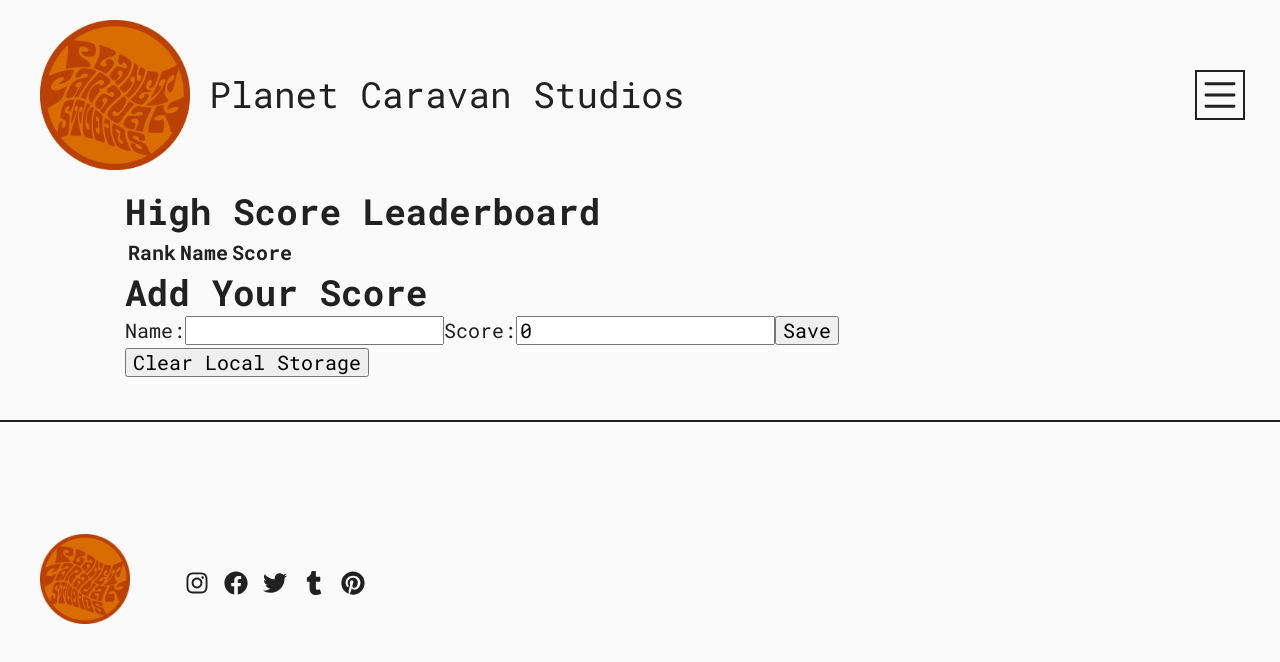
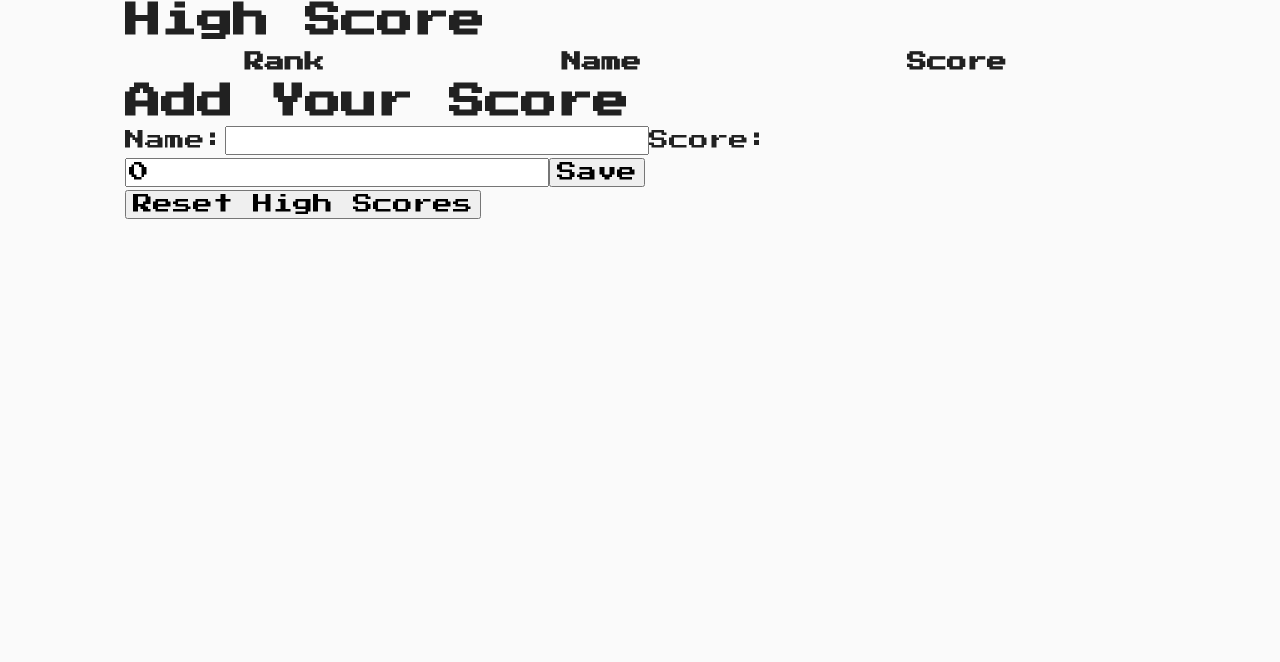
Before and after one commit to alecr-thegrovery/onepass-foursquare, a Next.js app: page / in a window 1280 px wide. Shown: the top 662 px of the page. Built offline with nearby package versions, Linux system fonts and the light colour scheme.

Commit message:
style updates

```diff
--- a/components/LeaderBoard/LeaderBoard.js
+++ b/components/LeaderBoard/LeaderBoard.js
@@ -12,8 +12,13 @@ import componentStyles from './styles.module.scss'
 
 export default function LeaderBoard({
     //Props
-  children, id, image, title,
-  previewText, author, date
+    children,
+    id,
+    image,
+    title,
+    previewText,
+    author,
+    date
 }) {
 
     //JS Goes Here
@@ -43,9 +48,13 @@ export default function LeaderBoard({
 
     return (
         <div className={componentStyles.LeaderBoard}>
-      <div>
-            <h2>High Score Leaderboard</h2>
+
+      <h2 className={componentStyles.headline}>
+        High Score
+      </h2>
+
       <table>
+
         <thead>
           <tr>
             <th>Rank</th>
@@ -53,6 +62,7 @@ export default function LeaderBoard({
             <th>Score</th>
           </tr>
         </thead>
+
         <tbody>
           {scores.map((score, index) => (
             <tr key={index}>
@@ -62,20 +72,34 @@ export default function LeaderBoard({
             </tr>
           ))}
         </tbody>
+
       </table>
+
       <form onSubmit={saveScore}>
         <h3>Add Your Score</h3>
+
         <label>
           Name:
-                <input type="text" value={name} onChange={(e) => setName(e.target.value)} />
+          <input
+            type="text"
+            value={name}
+            onChange={(e) => setName(e.target.value)}
+          />
         </label>
+
         <label>
           Score:
-                <input type="number" value={score} onChange={(e) => setScore(e.target.value)} />
+          <input
+            type="number"
+            value={score}
+            onChange={(e) => setScore(e.target.value)}
+          />
         </label>
+
         <button type="submit">Save</button>
+
       </form>
-          </div>
+
     </div>
     )
 }
--- a/components/LeaderBoard/styles.module.scss
+++ b/components/LeaderBoard/styles.module.scss
@@ -1,5 +1,5 @@
 /*========================================*/
-//	MasterComponent
+//	LeaderBoard
 //
 //	Clone this component out to make
 //	new components.
@@ -14,6 +14,11 @@
 /* =========================== */
 /* ===== Component Styles ===== */
 /* =========================== */
-.MasterComponent{
-
+.LeaderBoard{
+	table{
+		width: 100%;
+		td{
+			text-align: center;
+		}
+	}
 }
--- a/components/ResetButton/ResetButton.js
+++ b/components/ResetButton/ResetButton.js
@@ -12,8 +12,7 @@ import componentStyles from './styles.module.scss'
 
 export default function ResetButton({
   //Props
-  children, id, image, title,
-  previewText, author, date
+  children, id, buttonText
 }) {
 
   //JS Goes Here
@@ -27,8 +26,9 @@ export default function ResetButton({
   return (
     <div className={componentStyles.ResetButton}>
       <button onClick={handleClick}>
-            Clear Local Storage
-          </button>
+
+      {buttonText ? buttonText : "Clear Local Storage"}
+      </button>
     </div>
   )
 }
--- a/components/layout.js
+++ b/components/layout.js
@@ -44,37 +44,18 @@ export default function Layout({ children, home }) {
         <meta name="twitter:card" content="summary_large_image" />
 
         <link rel="preconnect" href="https://fonts.googleapis.com"/>
-        <link rel="preconnect" href="https://fonts.gstatic.com" crossOrigin="true"/>
-        <link href="https://fonts.googleapis.com/css2?family=Roboto+Mono:wght@100;200;300;400;500;600;700&display=swap" rel="stylesheet"/>
+        <link rel="preconnect" href="https://fonts.gstatic.com" crossorigin/>
+        <link href="https://fonts.googleapis.com/css2?family=Press+Start+2P&display=swap" rel="stylesheet"/>
       </Head>
-
-      <DesktopNav/>
-      <NavMenu/>
-
 
       {/* MAIN SECTION */}
       <main className={styles.main}>
-
-          {/* BREADCRUMBS */}
-          {/*{!home && (
-            <Container>
-              <div className={styles.backToHome}>
-                <Link href="/">
-                  <a>← Back to home</a>
-                </Link>
-              </div>
-            </Container>
-          )}*/}
 
           <div>
             {children}
           </div>
 
-
       </main>
-
-      <Footer/>
-
 
     </div>
   )
--- a/pages/index.js
+++ b/pages/index.js
@@ -36,14 +36,8 @@ export default function Home({ allPostsData }) {
 
       <Container>
         <LeaderBoard/>
-        <ResetButton/>
+        <ResetButton buttonText="Reset High Scores"/>
       </Container>
-
-      <br/>
-      <hr/>
-      <br/>
-
-
 
     </Layout>
   )
--- a/styles/main.scss
+++ b/styles/main.scss
@@ -1,4 +1,5 @@
 @import "@styles/vars.module.scss";
+
 
 html,
 body {
@@ -8,7 +9,8 @@ body {
   font-family: -apple-system, BlinkMacSystemFont, Segoe UI, Roboto, Oxygen,
     Ubuntu, Cantarell, Fira Sans, Droid Sans, Helvetica Neue, sans-serif;
   //main font
-  font-family: $fontBody, monospace;
+  //font-family: $fontBody, monospace;
+  font-family: 'Press Start 2P', cursive;
   line-height: 1.6;
   font-size: $clampMedium;
   color: $textColor;
```
Lines whose indentation alone changed are shown as unchanged.
